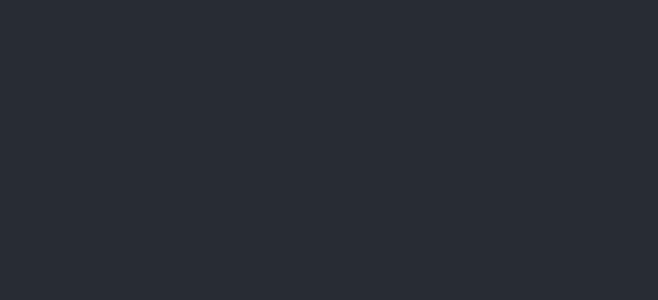
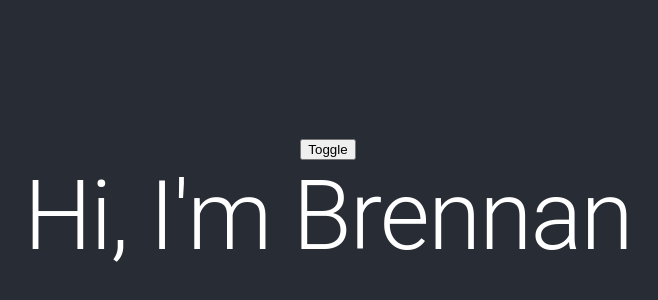
Before and after one commit to BrennanGlynn/hello, a React (Create React App) app: page / in a window 1280 px wide. Shown: the part 178-478 px from the top of the page, without its empty margins (312-970 px from the left). Built offline with nearby package versions, Linux system fonts and the light colour scheme.

Commit message:
I'm Brennan

```diff
--- a/src/App.js
+++ b/src/App.js
@@ -1,11 +1,21 @@
-import React from 'react'
+import React, { useState } from 'react'
+import Typography from '@material-ui/core/Typography'
+import Grow from '@material-ui/core/Grow'
 import './App.css'
 
 function App() {
-  console.log('help')
+  const [checked, setChecked] = useState(true)
+  const toggleChecked = () => setChecked(checked => !checked)
   return (
     <div className="App">
-      <header className="App-header"></header>
+      <header className="App-header">
+        <button onClick={toggleChecked}>Toggle</button>
+        <Grow in={checked} {...(checked ? { timeout: 1000 } : {})}>
+          <Typography variant="h1" component="h2" gutterBottom>
+            Hi, I&apos;m Brennan
+          </Typography>
+        </Grow>
+      </header>
     </div>
   )
 }
```
